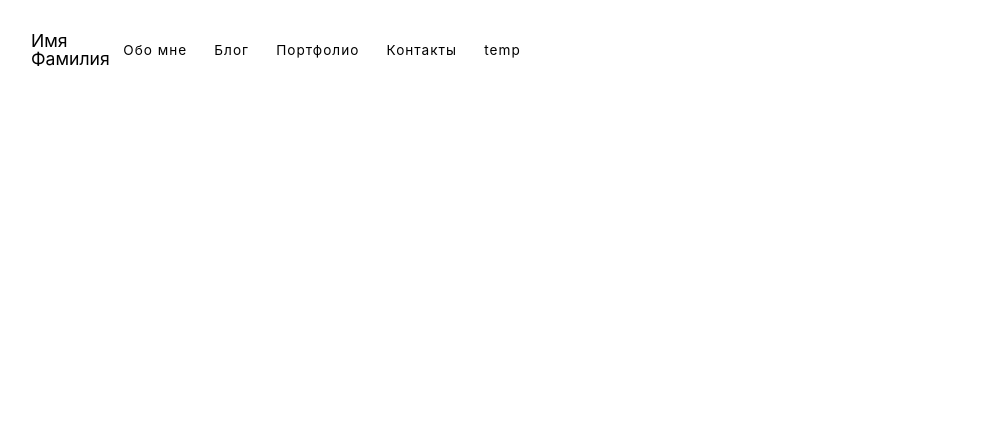
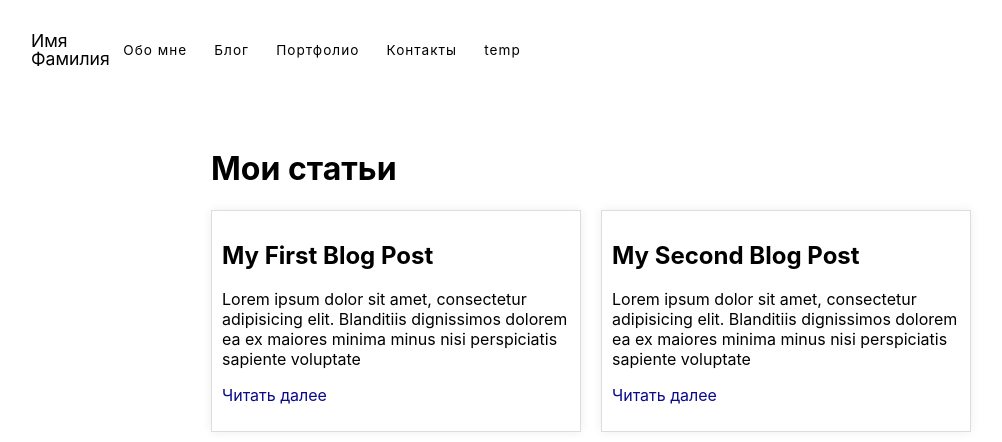
Before and after one commit to PrepT/svelte-test, a SvelteKit app: page /blog in a window 1280 px wide. Shown: the top 442 px of the page, without its empty margins (49-1051 px from the left). Built offline with nearby package versions, Linux system fonts and the light colour scheme.

Commit message:
add blog

```diff
--- a/src/routes/+layout.svelte
+++ b/src/routes/+layout.svelte
@@ -2,9 +2,12 @@
     <div class="nav-container">
         <a href="/" class="nav-logo" title="Back to HomePage">Имя Фамилия</a>
         <div class="nav-links">
-            {#each nav as link}
+           {#each nav as link}
             <a href={link.href} class="link">{link.title}</a>
             {/each}
+             <!--{#if link.isShow}
+            <a href={link.href} class="link">{link.title}</a>
+            {/if}-->
         </div>
     </div>
 </nav>
@@ -18,23 +21,28 @@
     const nav = [
         {
             title: 'Обо мне',
-            href: '/about'
+            href: '/about',
+            isShow: true,
         },
         {
             title: 'Блог',
-            href: '/blog'
+            href: '/blog',
+            isShow: true,
         },
         {
             title: 'Портфолио',
-            href: '/project'
+            href: '/project',
+            isShow: true,
         },
         {
             title: 'Контакты',
-            href: '/contact'
+            href: '/contact',
+            isShow: true,
         },
         {
             title: 'temp',
-            href: '/temp'
+            href: '/temp',
+            isShow: false,
         },
     ]
 </script>
--- /dev/null
+++ b/src/routes/blog/+layout.svelte
@@ -0,0 +1,4 @@
+<div class="container">
+     <slot />
+
+</div>
--- a/src/routes/blog/+page.svelte
+++ b/src/routes/blog/+page.svelte
@@ -0,0 +1,46 @@
+<svelte:head>
+    <title>Блог</title>
+</svelte:head>
+
+<div class="container">
+    <h1>Мои статьи</h1>
+    <div class="blogposts">
+        {#each routes as page}
+            <div class="post">
+                <h2>{page.title}</h2>
+                <p>{page.body}</p>
+                <p class="readmore">
+                    <a class="link" href={`/blog/posts/${page.id}`}>Читать далее</a>
+                </p>
+            </div>
+        {/each}
+    </div>
+</div>
+
+<script>
+    import {routes} from './routes'
+</script>
+
+<style>
+    .container {
+        margin: 50px auto;
+        max-width: 800px;
+        padding: 0 20px;
+    }
+
+    .blogposts {
+        display: grid;
+        grid-template-columns: 1fr 1fr;
+        grid-gap: 20px;
+    }
+
+    .post {
+        border: 1px solid #ddd;
+        padding: 10px;
+        box-shadow: 0 0 10px #eee;
+    }
+
+    .link {
+        color: rgb(10, 10, 139);
+    }
+</style>
--- /dev/null
+++ b/src/routes/blog/posts/+layout.svelte
@@ -0,0 +1,12 @@
+<div class="container">
+    <a href="/blog">Домой</a>
+    <slot/>
+</div>
+
+<style>
+    .container {
+        margin: 50px auto;
+        max-width: 800px;
+        padding: 0 20px;
+    }
+</style>
--- /dev/null
+++ b/src/routes/blog/posts/1/+page.svelte
@@ -0,0 +1,5 @@
+<h1>My First Blog Post</h1>
+<p class="lorem">Lorem ipsum dolor sit amet consectetur adipisicing elit. Qui, quas quos animi voluptas inventore cumque non veritatis. Doloribus ex repellendus adipisci quae eius et eos. Ab debitis rerum quisquam esse.
+</p>
+<p class="lorem">Lorem ipsum dolor sit amet consectetur adipisicing elit. Qui, quas quos animi voluptas inventore cumque non veritatis. Doloribus ex repellendus adipisci quae eius et eos. Ab debitis rerum quisquam esse.
+</p>
--- /dev/null
+++ b/src/routes/blog/posts/2/+page.svelte
@@ -0,0 +1,5 @@
+<h1>My Second Blog Post</h1>
+<p class="lorem">Lorem ipsum dolor sit amet consectetur adipisicing elit. Qui, quas quos animi voluptas inventore cumque non veritatis. Doloribus ex repellendus adipisci quae eius et eos. Ab debitis rerum quisquam esse.
+</p>
+<p class="lorem">Lorem ipsum dolor sit amet consectetur adipisicing elit. Qui, quas quos animi voluptas inventore cumque non veritatis. Doloribus ex repellendus adipisci quae eius et eos. Ab debitis rerum quisquam esse.
+</p>
--- /dev/null
+++ b/src/routes/blog/routes.js
@@ -0,0 +1,12 @@
+export const routes = [
+    {
+        id: 1,
+        title: 'My First Blog Post',
+        body: 'Lorem ipsum dolor sit amet, consectetur adipisicing elit. Blanditiis dignissimos dolorem ea ex maiores minima minus nisi perspiciatis sapiente voluptate',
+    },
+    {
+        id: 2,
+        title: "My Second Blog Post",
+        body: "Lorem ipsum dolor sit amet, consectetur adipisicing elit. Blanditiis dignissimos dolorem ea ex maiores minima minus nisi perspiciatis sapiente voluptate"
+        }
+    ];
--- a/src/routes/contact/+page.svelte
+++ b/src/routes/contact/+page.svelte
@@ -0,0 +1,2 @@
+<h1>Контакты</h1>
+jjjj
--- a/src/routes/project/+page.svelte
+++ b/src/routes/project/+page.svelte
@@ -0,0 +1,2 @@
+<h1>портфолио</h1>
+jjjj
```
